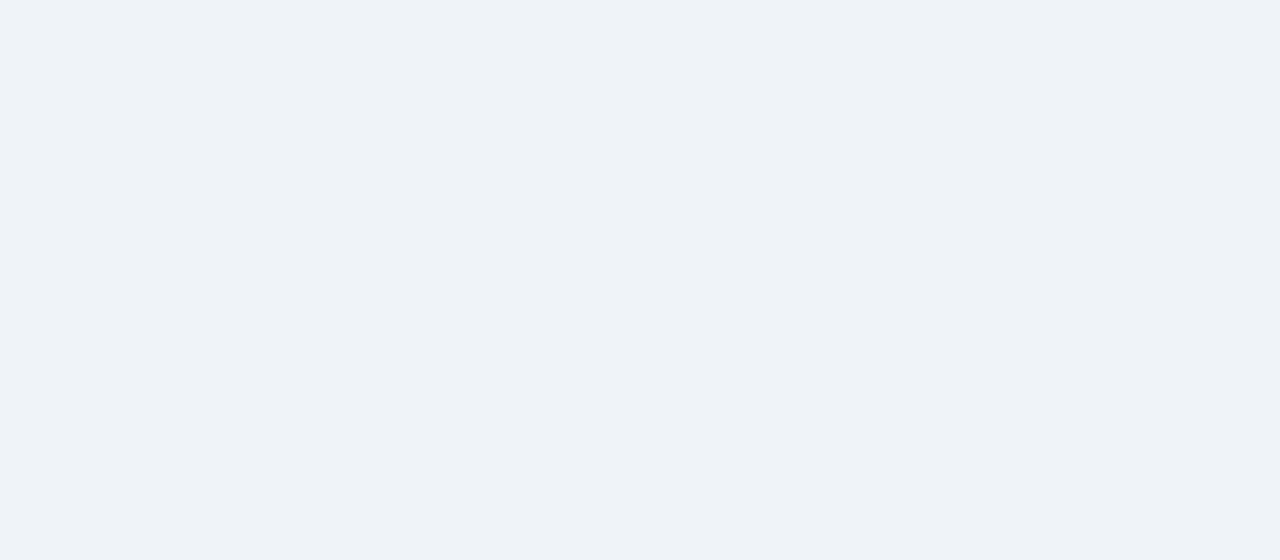
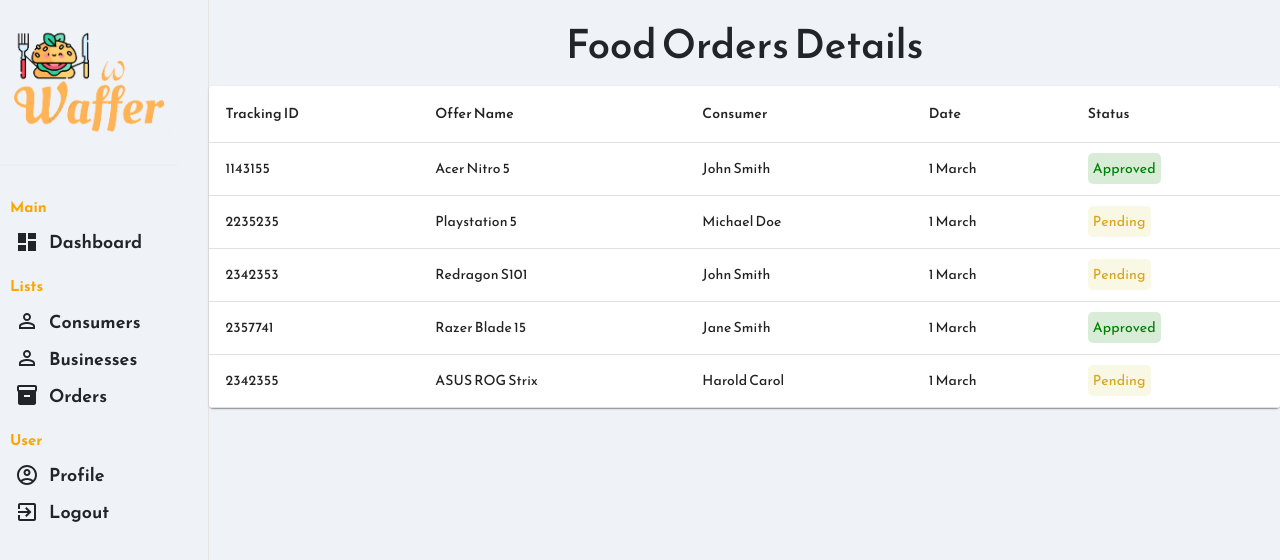
Before and after one commit to WafferProject/frontendwaffer, a React (Create React App) app: page /OrdersList in a window 1280 px wide. Before the commit this address had no page. Shown: the top 560 px of the page. Built offline with nearby package versions, Linux system fonts and the light colour scheme.

Commit message:
Add routes for the admin

```diff
--- a/src/App.js
+++ b/src/App.js
@@ -3,11 +3,14 @@
 import ParentHome from './pages/ParentHome';
 import SignUpConsumerBuisness from './components/SignUpConsumerBuisness';
 import SignInConsumerBuisness from './components/SignInConsumerBuisness';
-
 import ContactPage from './pages/ContactPage';
 import ConsumerDashboard from './pages/ConsumerDashboard';
 import BusinessDashboard from './pages/BusinessDashboard';
-import Partners from './components/Partners';
+import HomeAdmin from './pages/HomeAdmin';
+import BusinessList from './pages/BusinessList'
+import ConsumerList from './pages/ConsumerList'
+import OrdersList from './pages/OrdersList';
+import ProfileSettings from './pages/ProfileSettings'
 
 export default function App() {
   return (
@@ -21,6 +24,13 @@
       <Route path="/business" element={<BusinessDashboard/>}/>
       <Route path="/Signin" element={<SignInConsumerBuisness />} />
 
+      <Route path="/admin" element={<HomeAdmin />} />
+      <Route path="/BusinessList" element={<BusinessList />} />
+      <Route path="/ConsumerList" element={<ConsumerList />} />
+      <Route path="/OrdersList" element={<OrdersList />} />
+      <Route path="/settings" element={<ProfileSettings />} />
+
+
 
     </Routes>
   </BrowserRouter>
--- a/src/components/Admin/SideBar.js
+++ b/src/components/Admin/SideBar.js
@@ -29,19 +29,19 @@
             </li>
             </Link>
             <p className="titleDash">Lists</p>
-            <Link to="/consumers" style={{textDecoration:"none",color: "inherit"}}>
+            <Link to="/ConsumerList" style={{textDecoration:"none",color: "inherit"}}>
             <li className="links">
             <PersonOutlineIcon className="iconDash" />
             <span className="sideBarHeader"> Consumers</span>
             </li>
             </Link>
-            <Link to="/businesses" style={{textDecoration:"none",color: "inherit"}}>
+            <Link to="/BusinessList" style={{textDecoration:"none",color: "inherit"}}>
             <li className="links">
             <PersonOutlineIcon className="iconDash" />
             <span className="sideBarHeader"> Businesses</span>
             </li>
             </Link>
-            <Link to="/orders" style={{textDecoration:"none",color: "inherit"}}>
+            <Link to="/OrdersList" style={{textDecoration:"none",color: "inherit"}}>
             <li className="links">
               <InventoryIcon className="iconDash"/>
               <span className="sideBarHeader"> Orders</span>
```
